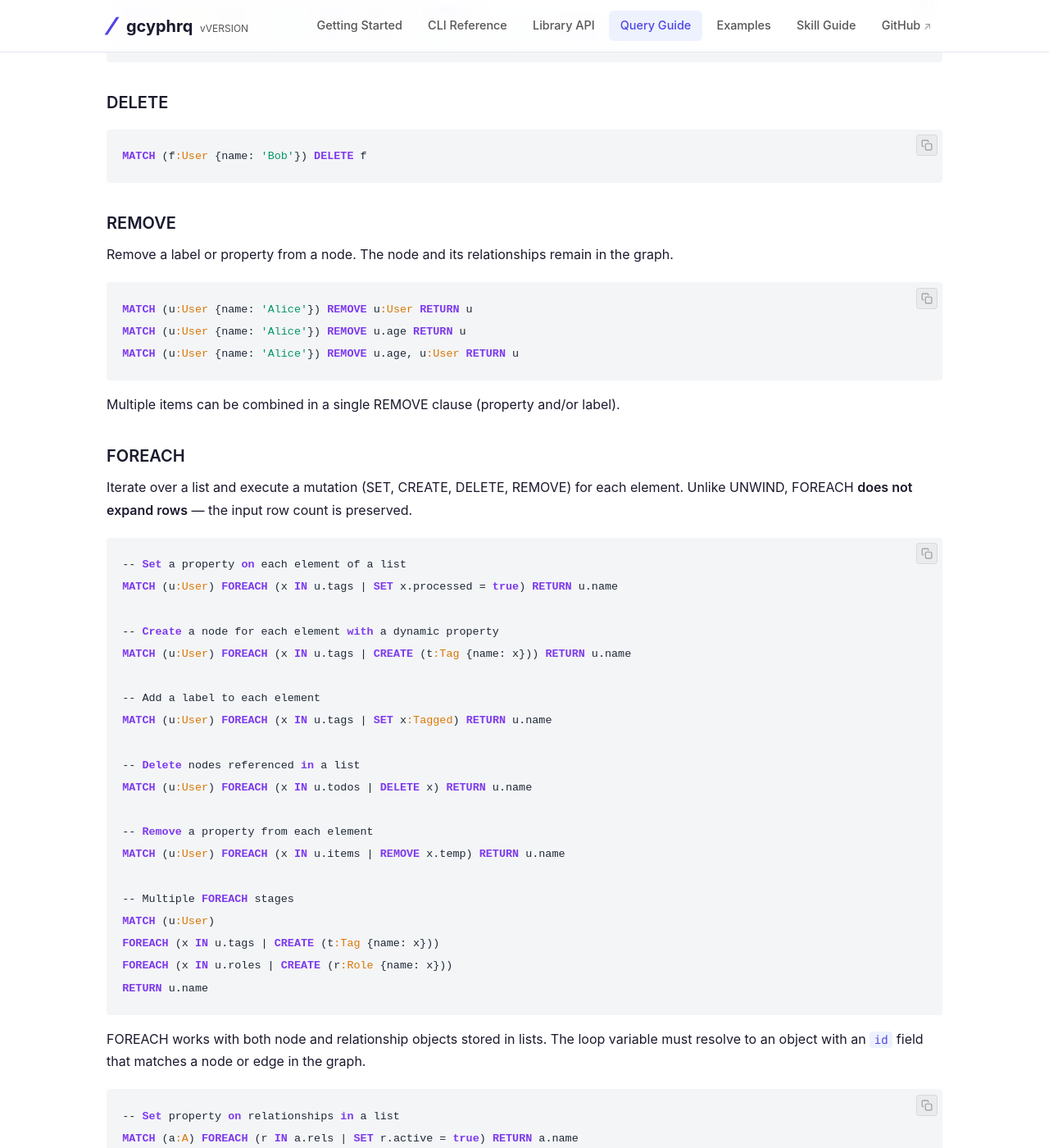
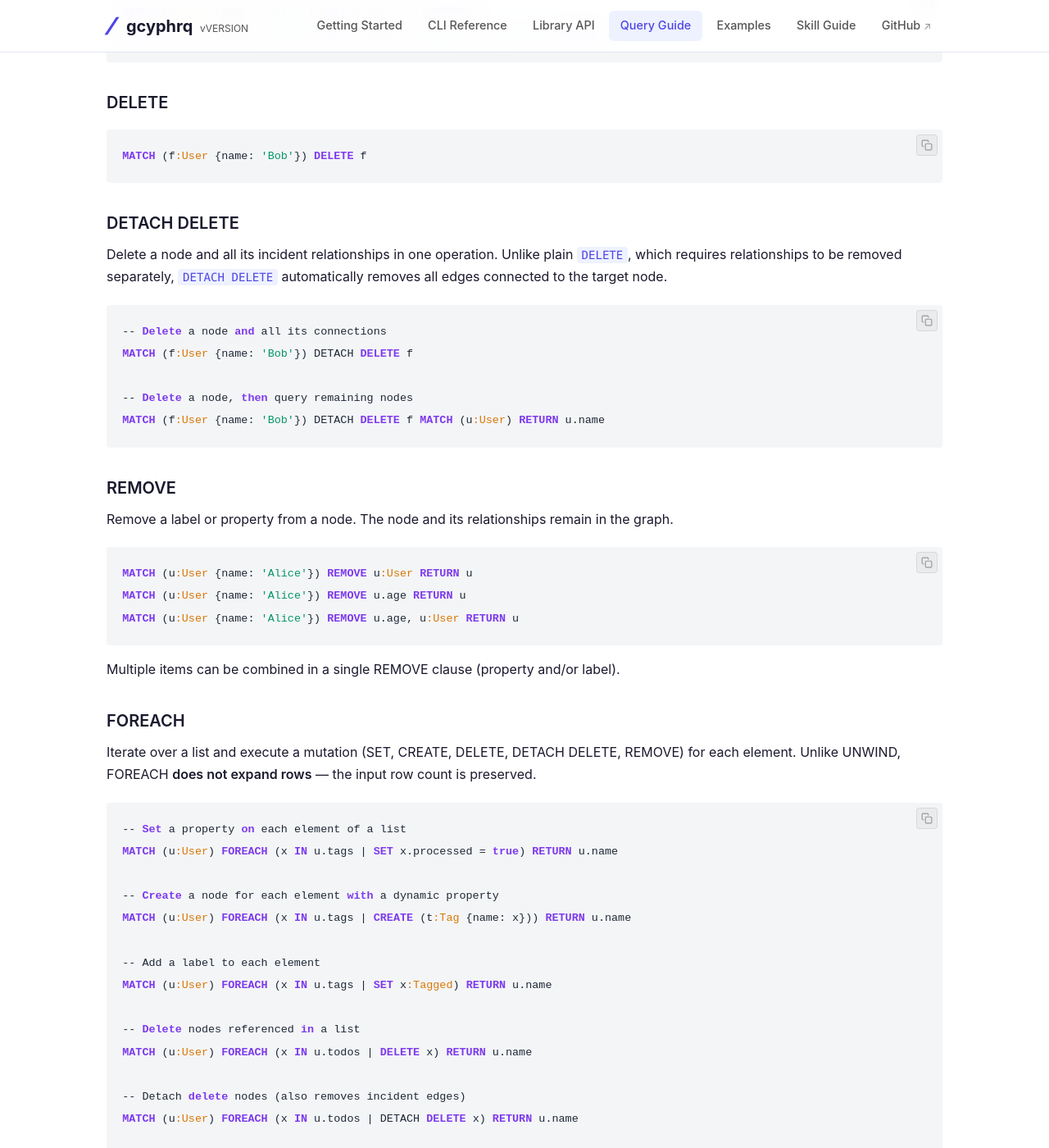
Before and after one commit to plelevier/gcyphrq, a Jekyll site: the page built from docs/query-guide.md, in a window 1280 px wide and 1400 px high, scrolled down 20086 px. Shown: the whole window at 82% size. Built offline with Jekyll 4.4.1, drawn with Linux system fonts in a browser that asks for light colours; some of the changed text lies outside the part shown.

Commit message:
docs: add DETACH DELETE documentation and improve tests
- Update AGENTS.md, query-guide.md, examples.md, index.md, library-api.md
- Update skill file with DETACH DELETE in mutations and Cypher patterns
- Fix empty test placeholder → actual assertion for plain DELETE
- Add MERGE ON CREATE and combined SET+DETACH DELETE tests

````diff
--- a/docs/query-guide.md
+++ b/docs/query-guide.md
@@ -747,6 +747,18 @@ MATCH (u:User {name: 'Alice'}) SET u.tags = ['admin', 'verified'] RETURN u
 MATCH (f:User {name: 'Bob'}) DELETE f
 ```
 
+### DETACH DELETE
+
+Delete a node and all its incident relationships in one operation. Unlike plain `DELETE`, which requires relationships to be removed separately, `DETACH DELETE` automatically removes all edges connected to the target node.
+
+```cypher
+-- Delete a node and all its connections
+MATCH (f:User {name: 'Bob'}) DETACH DELETE f
+
+-- Delete a node, then query remaining nodes
+MATCH (f:User {name: 'Bob'}) DETACH DELETE f MATCH (u:User) RETURN u.name
+```
+
 ### REMOVE
 
 Remove a label or property from a node. The node and its relationships remain in the graph.
@@ -761,7 +773,7 @@ Multiple items can be combined in a single REMOVE clause (property and/or label)
 
 ### FOREACH
 
-Iterate over a list and execute a mutation (SET, CREATE, DELETE, REMOVE) for each element. Unlike UNWIND, FOREACH **does not expand rows** — the input row count is preserved.
+Iterate over a list and execute a mutation (SET, CREATE, DELETE, DETACH DELETE, REMOVE) for each element. Unlike UNWIND, FOREACH **does not expand rows** — the input row count is preserved.
 
 ```cypher
 -- Set a property on each element of a list
@@ -775,6 +787,9 @@ MATCH (u:User) FOREACH (x IN u.tags | SET x:Tagged) RETURN u.name
 
 -- Delete nodes referenced in a list
 MATCH (u:User) FOREACH (x IN u.todos | DELETE x) RETURN u.name
+
+-- Detach delete nodes (also removes incident edges)
+MATCH (u:User) FOREACH (x IN u.todos | DETACH DELETE x) RETURN u.name
 
 -- Remove a property from each element
 MATCH (u:User) FOREACH (x IN u.items | REMOVE x.temp) RETURN u.name
@@ -914,6 +929,14 @@ MERGE (u:User {name: "Alice"}) ON MATCH DELETE u RETURN u
 MERGE (a:User)-[r:FRIEND]->(b:User) ON MATCH DELETE r RETURN a, b
 ```
 
+### MERGE with DETACH DELETE in ON MATCH
+
+Delete a matched node and all its incident relationships:
+
+```cypher
+MERGE (u:User {name: "Alice"}) ON MATCH DETACH DELETE u RETURN u
+```
+
 ### MERGE with REMOVE in ON MATCH
 
 Remove labels or properties from matched nodes/relationships:
@@ -923,9 +946,9 @@ MERGE (u:User {name: "Alice"}) ON MATCH REMOVE u:Admin RETURN u
 MERGE (u:User {name: "Alice"}) ON MATCH REMOVE u.status RETURN u
 ```
 
-### MERGE with combined SET / DELETE / REMOVE
+### MERGE with combined SET / DELETE / DETACH DELETE / REMOVE
 
-Combine SET, DELETE, and REMOVE in ON CREATE / ON MATCH:
+Combine SET, DELETE, DETACH DELETE, and REMOVE in ON CREATE / ON MATCH:
 
 ```cypher
 MERGE (u:User {name: "Alice"})
````
Also changed, not shown: AGENTS.md (+1 -1 lines), docs/examples.md (+22 -0 lines), docs/index.md (+2 -2 lines), docs/library-api.md (+1 -1 lines), skills/gcyphrq/SKILL.md (+2 -1 lines), test/detach-delete.test.ts (+43 -5 lines).
